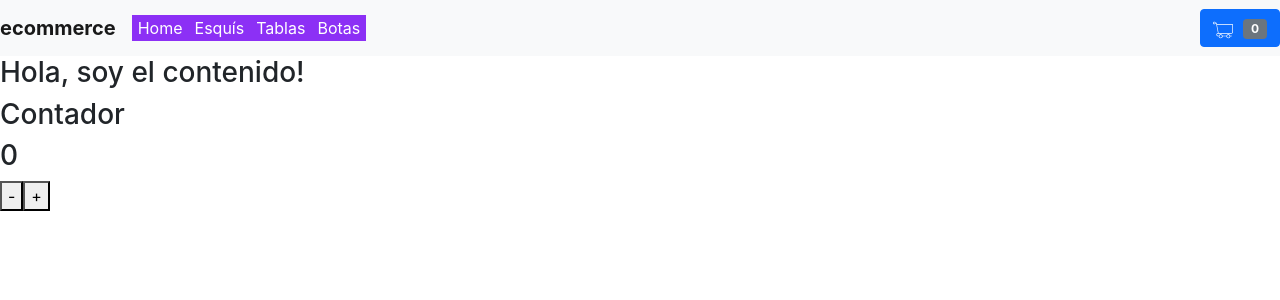
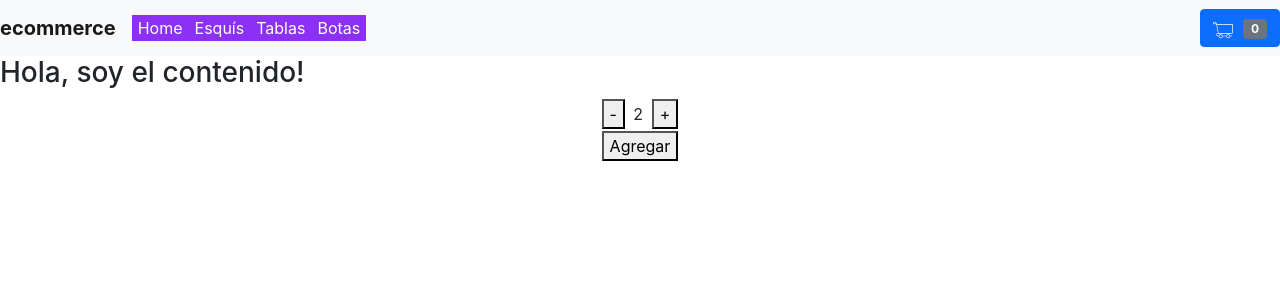
Before and after one commit to gustavorevelles/reactcoder, a React (Create React App) app: page / in a window 1280 px wide. Shown: the top 300 px of the page. Built offline with nearby package versions, Linux system fonts and the light colour scheme.

Commit message:
Componente ItemCount

```diff
--- a/src/App.js
+++ b/src/App.js
@@ -12,7 +12,7 @@ function App() {
       <Navbar title="ecommerce" />
     </div>
     <ItemListContainer greeting='Hola, soy el contenido!'/>
-    <FunctionCounter />
+
 
     </>
   );
--- /dev/null
+++ b/src/components/ItemCount/ItemCount.js
@@ -0,0 +1,39 @@
+import { useState } from "react";
+
+const ItemCount = ({stock = 1, initial = 1, onAdd}) => {
+
+    const [quantity, setQuantity] = useState (initial)
+
+    const increment = () => {
+        if (quantity < stock) {
+            setQuantity(quantity+1)
+        }
+    }
+    const decrement = () => {
+        if (quantity > 0) {
+            setQuantity(quantity-1)
+        }
+    }
+
+    return (
+        <div align="center">
+            <table>
+                <tbody>
+                    <tr>
+                        <td align="left"><button className="" onClick={()=>decrement()} >-</button></td>
+                        <td align="center">{quantity}</td>
+                        <td align="right"><button className="" onClick={()=>increment()} >+</button></td>
+                    </tr>
+                    <tr>
+                        <td align="center" colSpan="5"><button className="" onClick={()=>onAdd(quantity)} >Agregar</button></td>
+                    </tr>
+                </tbody>
+            </table>
+
+        </div>
+    )
+}
+
+
+
+export default ItemCount
--- a/src/components/ItemListContainer/ItemListContainer.js
+++ b/src/components/ItemListContainer/ItemListContainer.js
@@ -1,7 +1,14 @@
-const ItemListContainer = ( { greeting } ) => {
+import ItemCount from "../ItemCount/ItemCount"
+
+const ItemListContainer = ( { greeting = "Hello" } ) => {
+
+    const handleOnAdd = (quantity) => {
+        console.log(`Se agregaron ${quantity} productos`)
+    }
     return (
       <>
         <h3 >{ greeting }</h3>
+        <ItemCount stock={10} initial={2} onAdd={handleOnAdd} />
      </>
     )
 }
```
